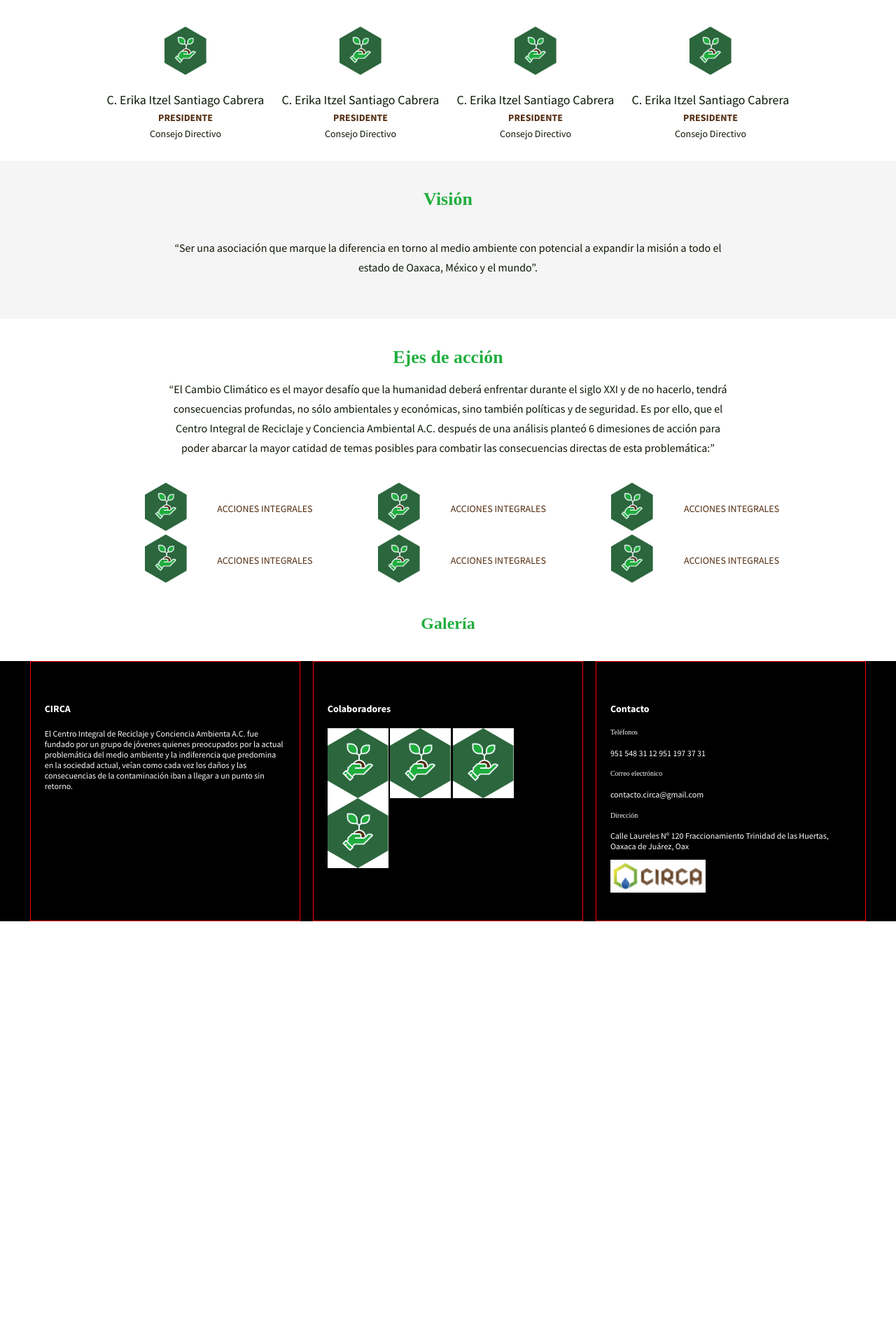
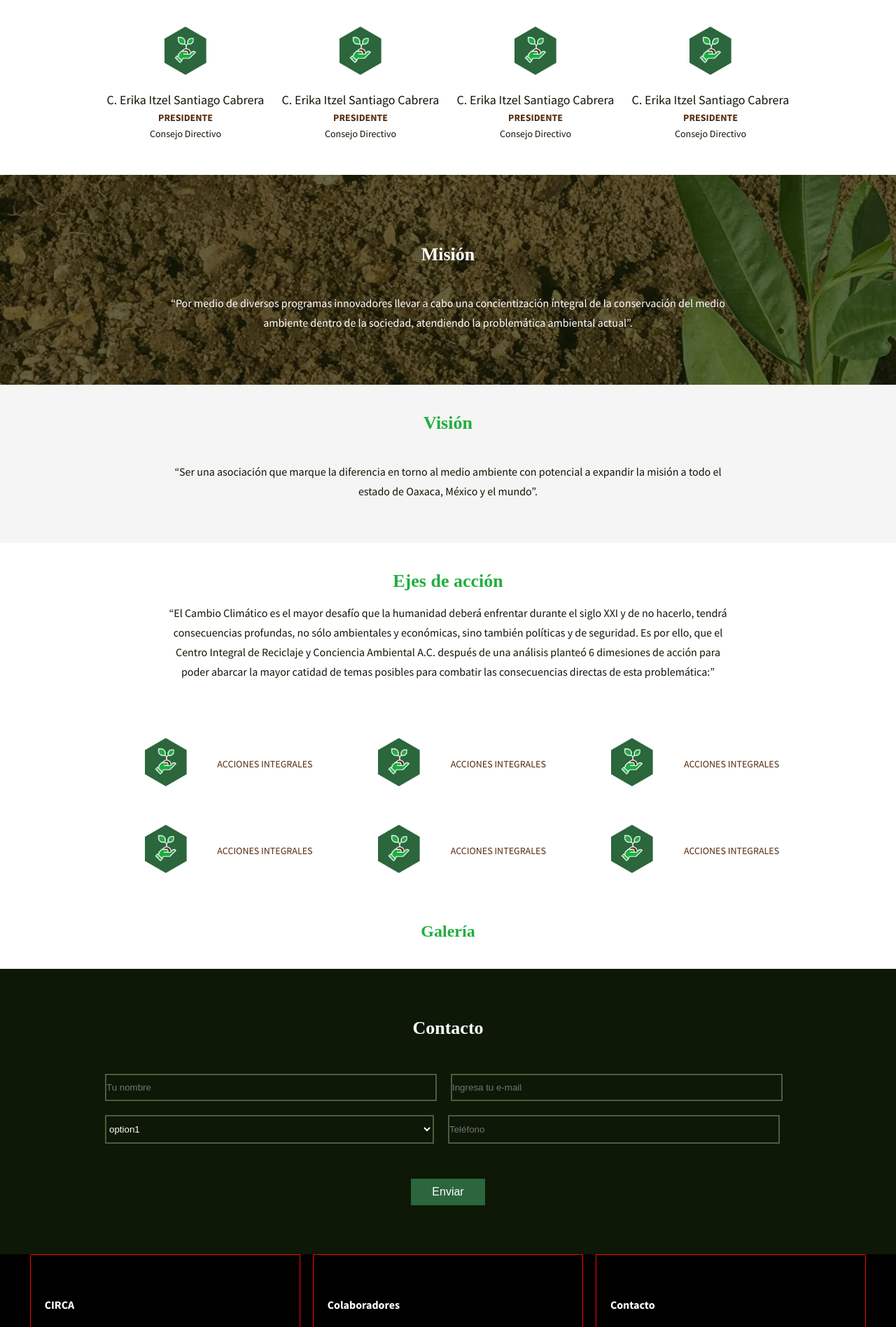
Before and after one commit to tl4yud0/circa, a PHP site: page / in a window 1280 px wide. Shown: the part 1164-3061 px from the top of the page at 70% size. Before the commit the page ends 2481 px from the top, so only its background shows below. Run offline with PHP 8.4, Linux system fonts and the light colour scheme; some web fonts are replaced.

Commit message:
formulario

```diff
--- a/css/styles.css
+++ b/css/styles.css
@@ -262,11 +262,45 @@ figure {
     margin-top: 5px;
 }
 
-.mision-vision {
+
+
+
+.mision {
+    background-image: url('../images/back.jpg');
+    background-color: #cccccc;
+    width: 100%;
+    height: 300px;
+    margin:50px 0 00;
+    display: flex;
+    align-items: center;
+    justify-content: space-between;
+    flex-wrap: wrap;
+}
+.mision-box {
+}
+
+.mision-details {
+    width: 100%;
+    font-size: 16px;
+}
+
+.mision-title{
+    text-align: center;
+    color: #fff;
+    text-transform: none;
+    font-size: 26px;
+}
+.mision-text{
+    text-align: center;
+    color: #fff;
+    padding: 0 10%;
+    line-height: 175%;
+}
+.vision {
     background-color: #F5F5F5;
-    margin:30px 0;
+    margin:0 0 30px 0;
 }
-.mision-vision-box {
+.vision-box {
     background-color: #F5F5F5;
     display: flex;
     align-items: center;
@@ -274,28 +308,83 @@ figure {
     flex-wrap: wrap;
 }
 
-.mision-vision-details {
+.vision-details {
     width: 100%;
     font-size: 16px;
 }
 
-.mision-vision-title{
+.vision-title{
     text-align: center;
     color: #20AE3E;
     text-transform: none;
     font-size: 26px;
 }
-.mision-vision-text{
+.vision-text{
     text-align: center;
     color: #0D1806;
     padding: 0 10%;
     line-height: 175%;
     margin: 0 0 60px 0;
 }
+.contact {
+    background-color: #0D1806;
+    padding:30px 0;
+}
+.contact-box {
+    background-color: #0D1806;
+}
 
+.contact-details {
+    width: 100%;
+}
+
+.contact-title{
+    text-align: center;
+    color: #fff;
+    text-transform: none;
+    font-size: 26px;
+    flex: 1 100%;
+
+}
+.contact-text{
+    text-align: center;
+    color: #0D1806;
+    padding: 0 10%;
+    line-height: 175%;
+    margin: 0 0 60px 0;
+}
+.container-form{
+    width: 100%;
+    display: flex;
+    flex-wrap: wrap;
+    align-content: center;
+}
+.form-input{
+    display: block;
+    margin-top: 5px;
+    background: transparent;
+    padding: 10px 0;
+    border: solid #4D5D3C 2px;
+    color: white;
+    width: 47%;
+    margin-top: 20px;
+    margin: 10px;
+}
+.container-button{
+    flex: 1 100%;
+    text-align: center;
+}
+.contact--button{
+    border: 0;
+    margin: 40px;
+    font-size: 16px;
+    color: #fff;
+    background-color: #2C663C;
+    padding: 10px 30px;
+}
 .ejes {
     background-color: #ffffff;
-    margin:40px 0 20px;
+    margin:40px 0 40px;
 }
 .ejes-box {
     background-color: #ffffff;
@@ -340,7 +429,7 @@ figure {
     flex-wrap: inherit;
     }
 .ejesIcon-box{
-
+    padding: 25px 0;
     margin: 0 auto;
     flex-shrink: 0;
     font-size: 18px;
@@ -381,7 +470,7 @@ figure {
     color: white;
 }
 .footer h4{
-    font-size: 14px;
+    font-size: 16px;
     font-weight: bold;
     font-family: 'Source Sans Pro';
 }
@@ -397,7 +486,22 @@ figure {
     border: 1px solid red;
     flex-shrink: 0;
     padding: 40px 20px;
-    font-size: 12px;
+    font-size: 14px;
+}
+.box--footer-colab{
+    margin: 10px
+}
+.box--footer-container h5{
+    font-size: 15px;
+    font-family: 'Source Sans Pro';
+    color: #20AE3E;
+}
+.box--footer-container p{
+    font-size: 14px;
+    font-family: 'Source Sans Pro';
+}
+.columns{
+    display: flex;
 }
 .event-Container{
     display: flex;
--- a/index.html
+++ b/index.html
@@ -117,12 +117,23 @@
                </div>
             </div>
     </section>
-    <section id="MisionVision" class="mision-vision">
+       <section id="MisionVision" class="mision">
+           <div class="wrapper-container">
+               <article class="mision-box">
+                   <div class="mision-details">
+                        <h2 class="mision-title" >Misión</h2>
+                        <p class="mision-text">“Por medio de diversos programas innovadores llevar a cabo una concientización íntegral de la conservación del medio ambiente dentro de la sociedad, atendiendo la problemática ambiental actual”.
+                        </p>
+                    </div>
+                </article>
+            </div>
+        </section>
+    <section class="vision">
        <div class="wrapper-container">
-           <article class="mision-vision-box">
-               <div class="mision-vision-details">
-                    <h2 class="mision-vision-title" >Visión</h2>
-                    <p class="mision-vision-text">“Ser una asociación que marque la diferencia en torno al medio ambiente con potencial a expandir la misión a todo el estado de Oaxaca, México y el mundo”.
+           <article class="vision-box">
+               <div class="vision-details">
+                    <h2 class="vision-title" >Visión</h2>
+                    <p class="vision-text">“Ser una asociación que marque la diferencia en torno al medio ambiente con potencial a expandir la misión a todo el estado de Oaxaca, México y el mundo”.
                     </p>
                 </div>
             </article>
@@ -139,7 +150,7 @@
             </article>
         </div>
     </section>
-        <section class="ejesIcon-Container">
+    <section class="ejesIcon-Container">
        <div class="ejesIcon-flexbox">
            <div class="ejesIcon-box">
                <figure class="ejesIcon-image"><img src="images/acciones.jpg" width="60" alt=""></figure>
@@ -170,12 +181,28 @@
     <section id="Galeria" class="event-Container">
           <h2 class="equipo-title" >Galería</h2>
     </section>
-
-
-
-
-
-
+    <section id="Contacto" class="contact">
+       <div class="wrapper-container">
+           <article class="contact-box">
+               <div class="contact-details">
+                    <h2 class="contact-title" >Contacto</h2>
+                    <div class="container-form">
+                        <input class="form-input"  type="text"  name="name" placeholder="Tu nombre" required>
+                        <input  class="form-input" type="text"  name="email" placeholder="Ingresa tu e-mail" required>
+                        <select  class="form-input"  name="option">
+                            <option value="option1">option1</option>
+                            <option value="option2">option2</option>
+                            <option value="option3">option3</option>
+                        </select>
+                        <input class="form-input"  type="tel"  name="phone" placeholder="Teléfono" required>
+                    </div>
+                    <div class="container-button">
+                        <button class="contact--button" >Enviar</button>
+                    </div>
+                </div>
+            </article>
+        </div>
+    </section>
     <footer class="footer">
        <div class="footer-container">
        <div class="box--footer-container">
@@ -187,20 +214,19 @@
                <h4>Colaboradores</h4>
            </div>
            <div>
-               <img src="images/acciones.jpg" alt="">
-               <img src="images/acciones.jpg" alt="">
-               <img src="images/acciones.jpg" alt="">
-               <img src="images/acciones.jpg" alt="">
+               <img class="box--footer-colab" src="images/acciones.jpg" alt="" width="130" height="50">
+               <img class="box--footer-colab" src="images/acciones.jpg" alt="" width="130" height="50">
+               <img class="box--footer-colab" src="images/acciones.jpg" alt="" width="130" height="50">
+               <img  class="box--footer-colab"src="images/acciones.jpg" alt="" width="130" height="50">
            </div>
         </div>
        <div class="box--footer-container">
-        <div>
+
                <h4>Contacto</h4>
-           </div>
+               <div class="columns">
            <div>
                <h5>Teléfonos</h5>
-               <p>951 548 31 12
-951 197 37 31</p>
+               <p>951 548 31 12 <br>951 197 37 31</p>
                <h5>Correo electrónico</h5>
                <p>contacto.circa@gmail.com</p>
            </div>
@@ -213,6 +239,7 @@ Fraccionamiento Trinidad de las Huertas, Oaxaca de Juárez, Oax</p>
                    <img src="" alt="">
                    <img src="" alt="">
                </div>
+           </div>
            </div>
         </div>
 <!--
```
Also changed, not shown: other parts of css/styles.css (+0 -24 lines), images/back.jpg (added).
